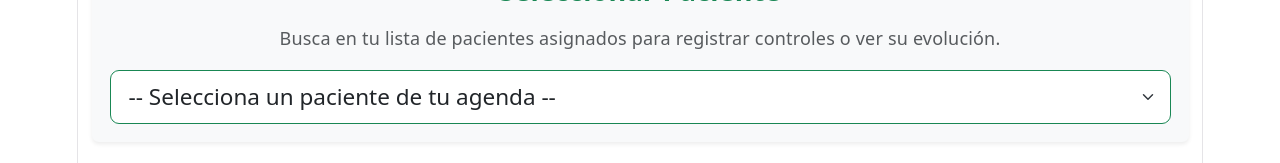
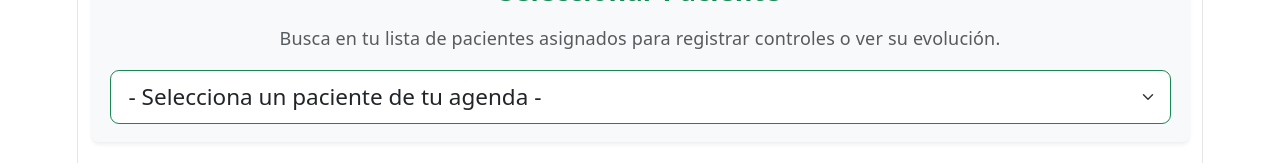
Before and after one commit to SebasPhilip/Nutrivida_React, a React (Vite) app: page /gestionar-pacientes in a window 1280 px wide. Shown: the part 295-458 px from the top of the page. Built offline with nearby package versions, Linux system fonts and the light colour scheme.

Commit message:
Nutricionsta

```diff
--- a/src/components/GestionarPacientes.jsx
+++ b/src/components/GestionarPacientes.jsx
@@ -69,7 +69,7 @@ export const GestionarPacientes = () => {
             value={pacienteSeleccionado}
             onChange={(e) => setPacienteSeleccionado(e.target.value)}
           >
-            <option value="">-- Selecciona un paciente de tu agenda --</option>
+            <option value="">- Selecciona un paciente de tu agenda -</option>
             {pacientes.map(p => (
               <option key={p.id} value={p.id}>{p.nombre}</option>
             ))}
```
